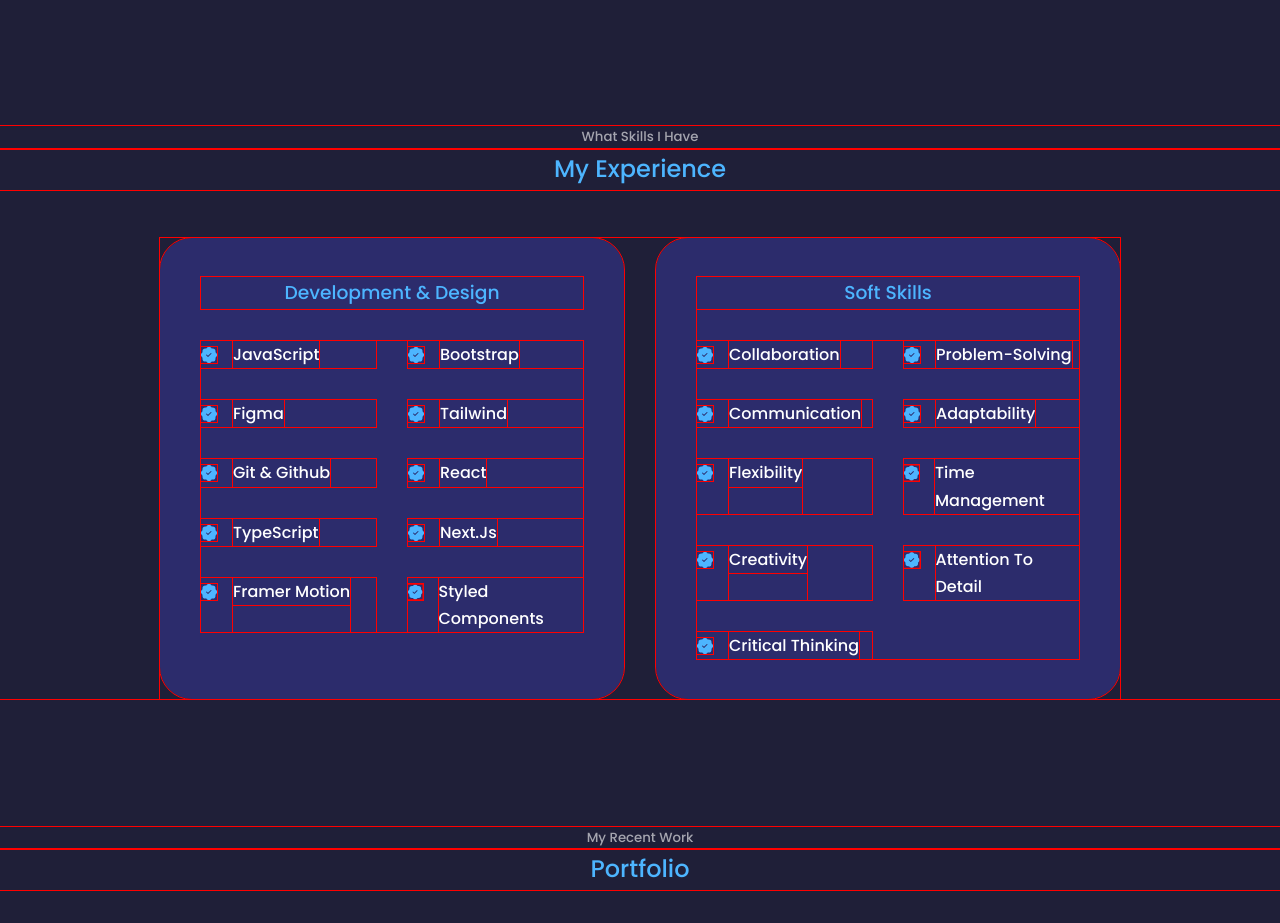
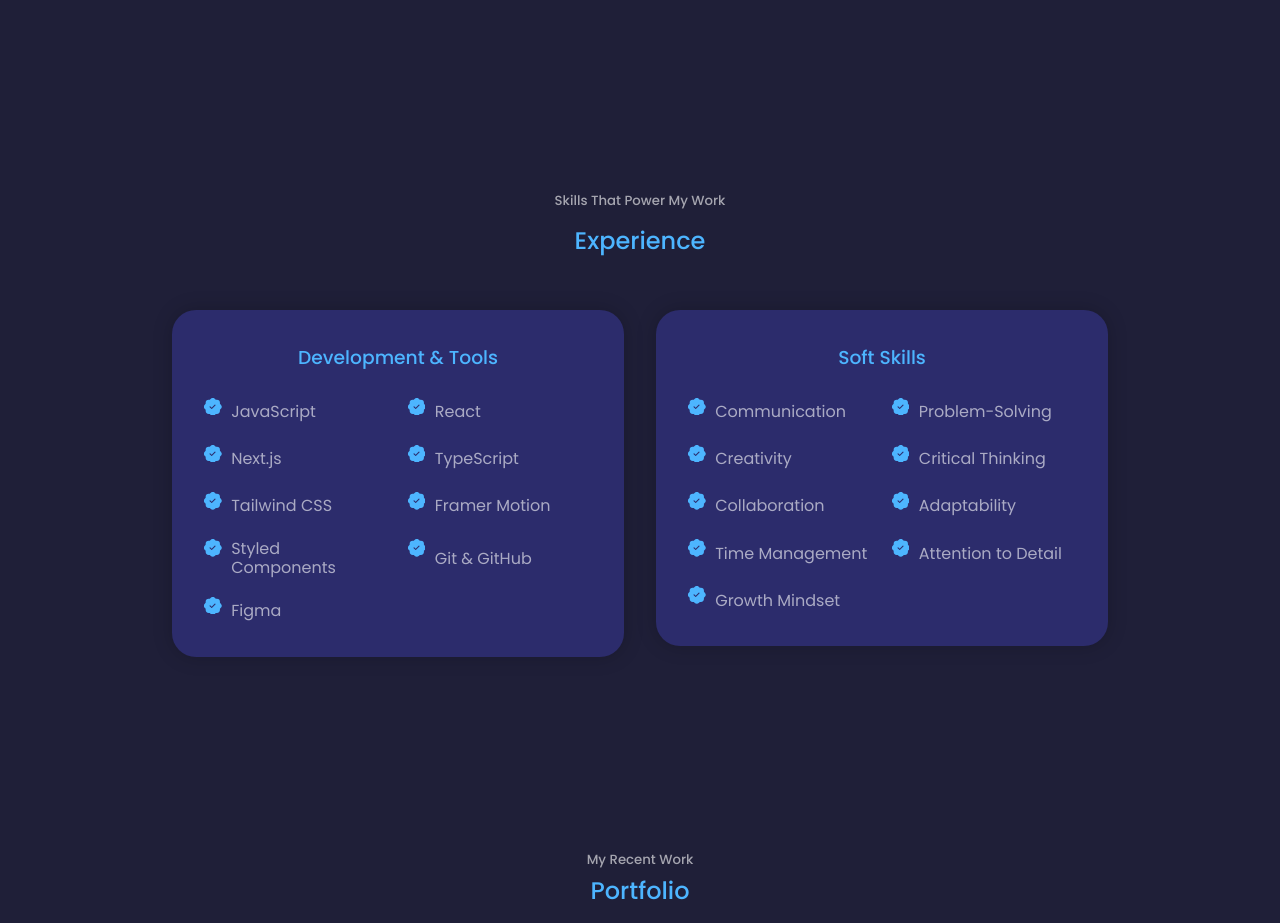
Before and after one commit to adeoluwaadeoye/adeoluwa, a React (Create React App) app: page / in a window 1280 px wide. Shown: the part 1501-2424 px from the top of the page. Built offline with nearby package versions, Linux system fonts and the light colour scheme; a web font is replaced by a local one.

Commit message:
Update SEO

```diff
--- a/src/App.css
+++ b/src/App.css
@@ -4,7 +4,7 @@
   margin: 0;
   padding: 0;
   border: 0;
-  outline: 1px solid red;
+  outline: 0;
   box-sizing: border-box;
   list-style: none;
   text-decoration: none;
--- a/src/components/experience/Experience.jsx
+++ b/src/components/experience/Experience.jsx
@@ -1,157 +1,58 @@
 import React from "react";
+import { BsPatchCheckFill } from "react-icons/bs";
 import "./experience.css";
-import { BsPatchCheckFill } from "react-icons/bs";
 
 const Experience = () => {
   return (
     <section id="experience">
-      <h5>What Skills I Have</h5>
-      <h2>My Experience</h2>
+      <h5>Skills That Power My Work</h5>
+      <h2>Experience</h2>
 
-      <div className="container experience__container">
-        <div className="experience__frontend">
-          <h3>Development & Design</h3>
-          <div className="experience__content">
-            <div className="experience-details">
-              <BsPatchCheckFill className="details__icon" />
-              <div>
-                <h4>JavaScript</h4>
-              </div>
-            </div>
-
-            <div className="experience-details">
-              <BsPatchCheckFill className="details__icon" />
-              <div>
-                <h4>Bootstrap</h4>
-              </div>
-            </div>
-
-            <div className="experience-details">
-              <BsPatchCheckFill className="details__icon" />
-              <div>
-                <h4>Figma</h4>
-              </div>
-            </div>
-
-            <div className="experience-details">
-              <BsPatchCheckFill className="details__icon" />
-              <div>
-                <h4>Tailwind</h4>
-              </div>
-            </div>
-
-            <div className="experience-details">
-              <BsPatchCheckFill className="details__icon" />
-              <div>
-                <h4>Git & Github</h4>
-              </div>
-            </div>
-
-            <div className="experience-details">
-              <BsPatchCheckFill className="details__icon" />
-              <div>
-                <h4>React</h4>
-              </div>
-            </div>
-
-            <div className="experience-details">
-              <BsPatchCheckFill className="details__icon" />
-              <div>
-                <h4>TypeScript</h4>
-              </div>
-            </div>
-
-            <div className="experience-details">
-              <BsPatchCheckFill className="details__icon" />
-              <div>
-                <h4>Next.js</h4>
-              </div>
-            </div>
-
-            <div className="experience-details">
-              <BsPatchCheckFill className="details__icon" />
-              <div>
-                <h4>Framer Motion</h4>
-              </div>
-            </div>
-
-            <div className="experience-details">
-              <BsPatchCheckFill className="details__icon" />
-              <div>
-                <h4>Styled Components</h4>
-              </div>
-            </div>
-          </div>
+      <div className="experience__wrapper container">
+        {/* Technical Skills */}
+        <div className="experience__category">
+          <h3>Development & Tools</h3>
+          <ul className="skills__list">
+            {[
+              "JavaScript",
+              "React",
+              "Next.js",
+              "TypeScript",
+              "Tailwind CSS",
+              "Framer Motion",
+              "Styled Components",
+              "Git & GitHub",
+              "Figma",
+            ].map((skill) => (
+              <li className="skill__item" key={skill}>
+                <BsPatchCheckFill className="skill__icon" />
+                <span>{skill}</span>
+              </li>
+            ))}
+          </ul>
         </div>
 
-        <div className="experience__backend">
-          <div className="experience__uxdesign">
-            <h3>Soft Skills</h3>
-            <div className="experience__content">
-              <div className="experience-details">
-                <BsPatchCheckFill className="details__icon" />
-                <div>
-                  <h4>Collaboration</h4>
-                </div>
-              </div>
-
-              <div className="experience-details">
-                <BsPatchCheckFill className="details__icon" />
-                <div>
-                  <h4>Problem-Solving</h4>
-                </div>
-              </div>
-
-              <div className="experience-details">
-                <BsPatchCheckFill className="details__icon" />
-                <div>
-                  <h4>Communication</h4>
-                </div>
-              </div>
-
-              <div className="experience-details">
-                <BsPatchCheckFill className="details__icon" />
-                <div>
-                  <h4>Adaptability</h4>
-                </div>
-              </div>
-
-              <div className="experience-details">
-                <BsPatchCheckFill className="details__icon" />
-                <div>
-                  <h4>Flexibility</h4>
-                </div>
-              </div>
-
-              <div className="experience-details">
-                <BsPatchCheckFill className="details__icon" />
-                <div>
-                  <h4>Time Management</h4>
-                </div>
-              </div>
-
-              <div className="experience-details">
-                <BsPatchCheckFill className="details__icon" />
-                <div>
-                  <h4>Creativity</h4>
-                </div>
-              </div>
-
-              <div className="experience-details">
-                <BsPatchCheckFill className="details__icon" />
-                <div>
-                  <h4>Attention to Detail</h4>
-                </div>
-              </div>
-
-              <div className="experience-details">
-                <BsPatchCheckFill className="details__icon" />
-                <div>
-                  <h4>Critical Thinking</h4>
-                </div>
-              </div>
-            </div>
-          </div>
+        {/* Soft Skills */}
+        <div className="experience__category">
+          <h3>Soft Skills</h3>
+          <ul className="skills__list">
+            {[
+              "Communication",
+              "Problem-Solving",
+              "Creativity",
+              "Critical Thinking",
+              "Collaboration",
+              "Adaptability",
+              "Time Management",
+              "Attention to Detail",
+              "Growth Mindset",
+            ].map((skill) => (
+              <li className="skill__item" key={skill}>
+                <BsPatchCheckFill className="skill__icon" />
+                <span>{skill}</span>
+              </li>
+            ))}
+          </ul>
         </div>
       </div>
     </section>
--- a/src/components/experience/experience.css
+++ b/src/components/experience/experience.css
@@ -1,72 +1,83 @@
-.experience__container {
+  #experience {
+    padding: 4rem 1rem;
+    background: var(--color-bg);
+    color: var(--color-white);
+  }
+
+  #experience h5 {
+    text-align: center;
+    color: var(--color-light);
+    margin-bottom: 0.5rem;
+  }
+
+  #experience h2 {
+    text-align: center;
+    color: var(--color-primary);
+    margin-bottom: 3rem;
+  }
+
+  .experience__wrapper {
     display: grid;
     grid-template-columns: 1fr 1fr;
     gap: 2rem;
+    align-items: start;
   }
 
-.experience__container>div {
+  .experience__category {
     background: var(--color-bg-variant);
-    padding: 2.4rem 2.5rem;
-    border-radius: 2rem;
-    border: 1px solid transparent;
+    padding: 2rem;
+    border-radius: 1.5rem;
+    box-shadow: 0 0 20px rgba(0, 0, 0, 0.2);
     transition: var(--transition);
   }
 
-.experience__container>div:hover {
-    background: transparent;
-    border-color: var(--secondary-color);
-    cursor: pointer;
-}
-
-.experience__container>div h3 {
+  .experience__category h3 {
     text-align: center;
-    margin-bottom: 2rem;
+    margin-bottom: 1.5rem;
     color: var(--color-primary);
   }
 
-.experience__content {
+  .skills__list {
     display: grid;
-    grid-template-columns: 1fr 1fr;
-    row-gap: 2rem;
-    column-gap: 2rem;
+    grid-template-columns: 1fr 1fr; /* ⬅️ Two-column layout */
+    gap: 1.2rem;
+    padding: 0;
+    margin: 0;
+    list-style: none;
   }
 
-.experience-details {
+  .skill__item {
     display: flex;
+    align-items: center;
+    gap: 0.6rem;
+    color: var(--color-light);
+    font-size: 1rem;
+    transition: var(--transition);
+    line-height: 1.2;
+    min-height: 28px; /* Ensures equal height for single-line items */
+  }
+
+
+  .skill__icon {
+    color: var(--color-primary);
+    font-size: 1.1rem;
+    flex-shrink: 0;       /* Prevents the icon from shrinking */
+    align-self: flex-start; /* Aligns icon with first line of text */
+  }
+
+
+  /* Responsive for ultra small screens only */
+  @media screen and (max-width: 500px) {
+    .experience__wrapper {
+      grid-template-columns: 1fr; /* keep side-by-side */
       gap: 1rem;
     }
 
-.details__icon {
-    margin-top: 6px;
-    color: var(--color-primary);
+    .experience__category {
+      padding: 1.5rem 1rem;
     }
 
-/* ------------MEDIA QUERIES (MEDIUM DEVICES)-------------------- */
-@media screen and (max-width: 1024px) {
-    .experience__container {
-        grid-template-columns: 1fr;
-    }
-
-    .experience__container>div {
-        width: 80%;
-        padding: 2rem;
-        margin: 0 auto;
-    }
-
-    .experience__content {
-        padding: 1rem;
+    .skill__item {
+      font-size: 0.95rem;
     }
   }
-
-
-/* ------------MEDIA QUERIES (SMALL DEVICES)-------------------- */
-@media screen and (max-width: 600px) {
-    .experience__container {
-        gap: 1rem;
-    }
-
-    .experience__container > div {
-        width: 100%;
-        padding: 2rem 1rem;
-    }
-}
```
Lines whose indentation alone changed are shown as unchanged.
